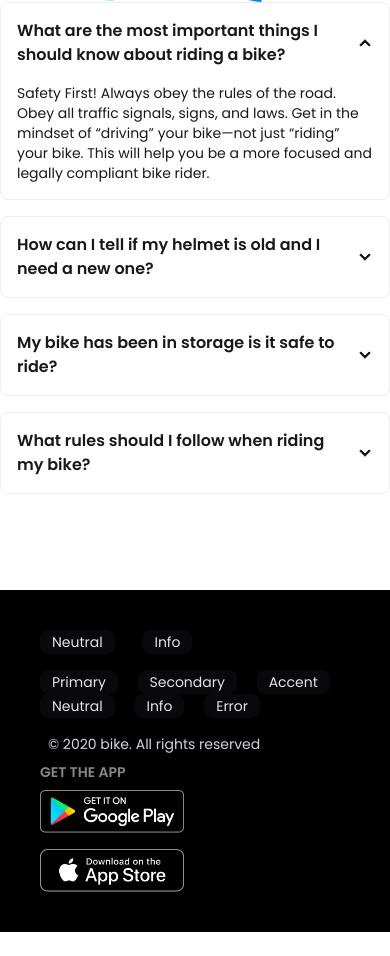
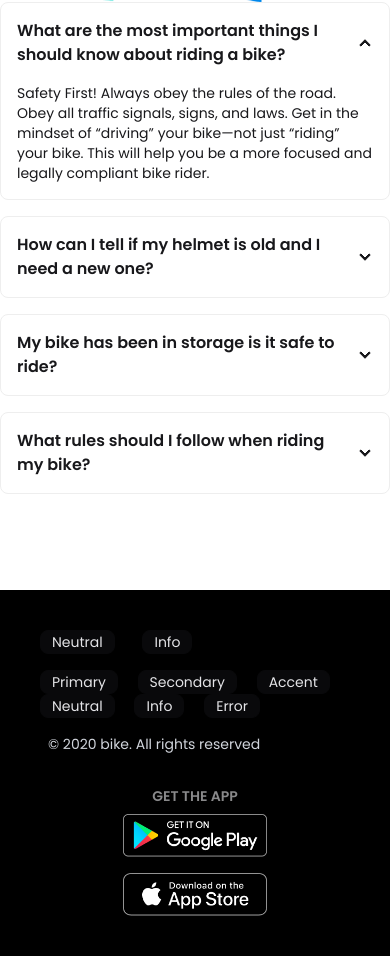
Before and after one commit to omarfarhatul/Biker-zone-project, a plain HTML site: page index.html in a window 390 px wide. Shown: the part 5789-6745 px from the top of the page. Before the commit the page ends 6721 px from the top, so only its background shows below. Drawn offline with nearby package versions, Linux system fonts and the light colour scheme.

Commit message:
Update footer

```diff
--- a/index.html
+++ b/index.html
@@ -300,7 +300,7 @@
 
      <!-- footer section -->
       <footer class="footer bg-black text-neutral-content p-10 ">
-        <div class="md:container mx-auto sm:footer-horizontal justify-between">
+        <div class="md:container mx-auto sm:footer-horizontal md:justify-between gap-8">
         <div class="my-auto space-y-4">
           <div class="space-x-6">
             <div class="badge badge-neutral">Neutral</div>
@@ -318,13 +318,14 @@
 
           <p class="text-gray-300 ml-2">© 2020 bike. All rights reserved</p>
       </div>
-  <nav>
+  <nav class="mx-auto text-center md:text-left">
     <h6 class="footer-title">Get the App</h6>
     <div class="grid grid-cols-1 gap-4">
       <a><img class="w-36" src="./images/others/android.png" alt=""></a>
       <a><img class="w-36" src="./images/others/ios.png" alt=""></a>
     </div>
-  </nav></div>
+  </nav>
+</div>
 </footer>
 </body>
 </html>
```
